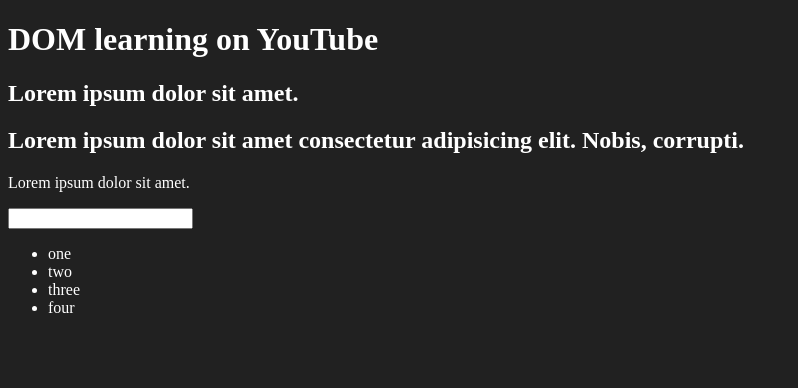
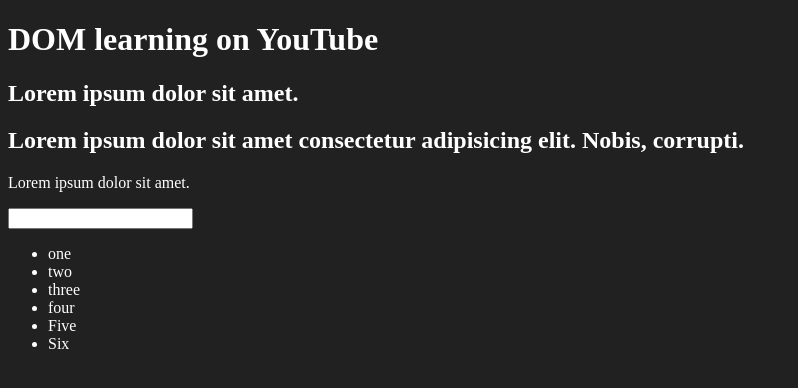
Before and after one commit to Akash-Jakkapalli/learning-javascript, a plain HTML site: page 06_dom/index.html in a window 1280 px wide. Shown: the whole page, without its empty margins (0-798 px from the left). Drawn offline with Linux system fonts and the light colour scheme.

Commit message:
Basic Dom Practice

```diff
--- a/06_dom/index.html
+++ b/06_dom/index.html
@@ -26,6 +26,10 @@
             <li class="list-item">two</li>
             <li class="list-item">three</li>
             <li class="list-item">four</li>
+            <li class="list-item">Five</li>
+            <li class="list-item">Six</li>
+
+
 
         </ul>
     </div>
```
